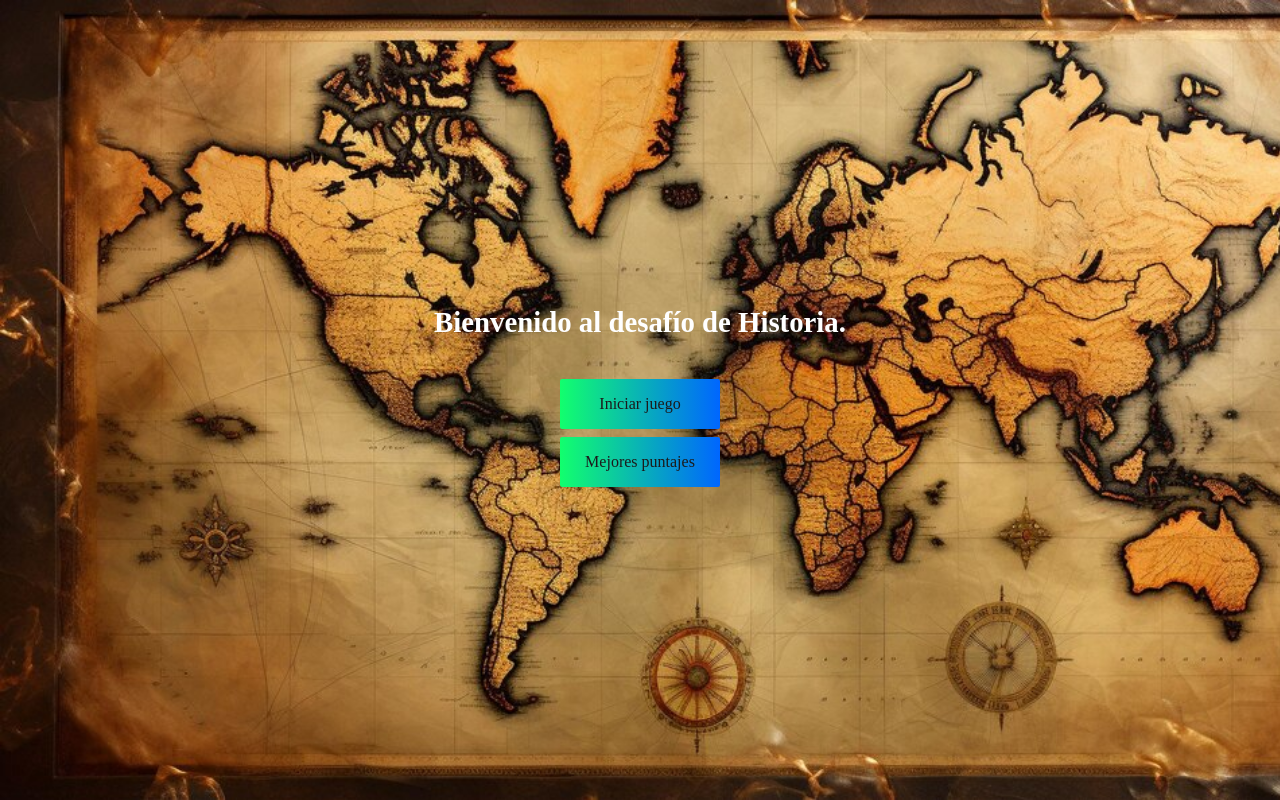
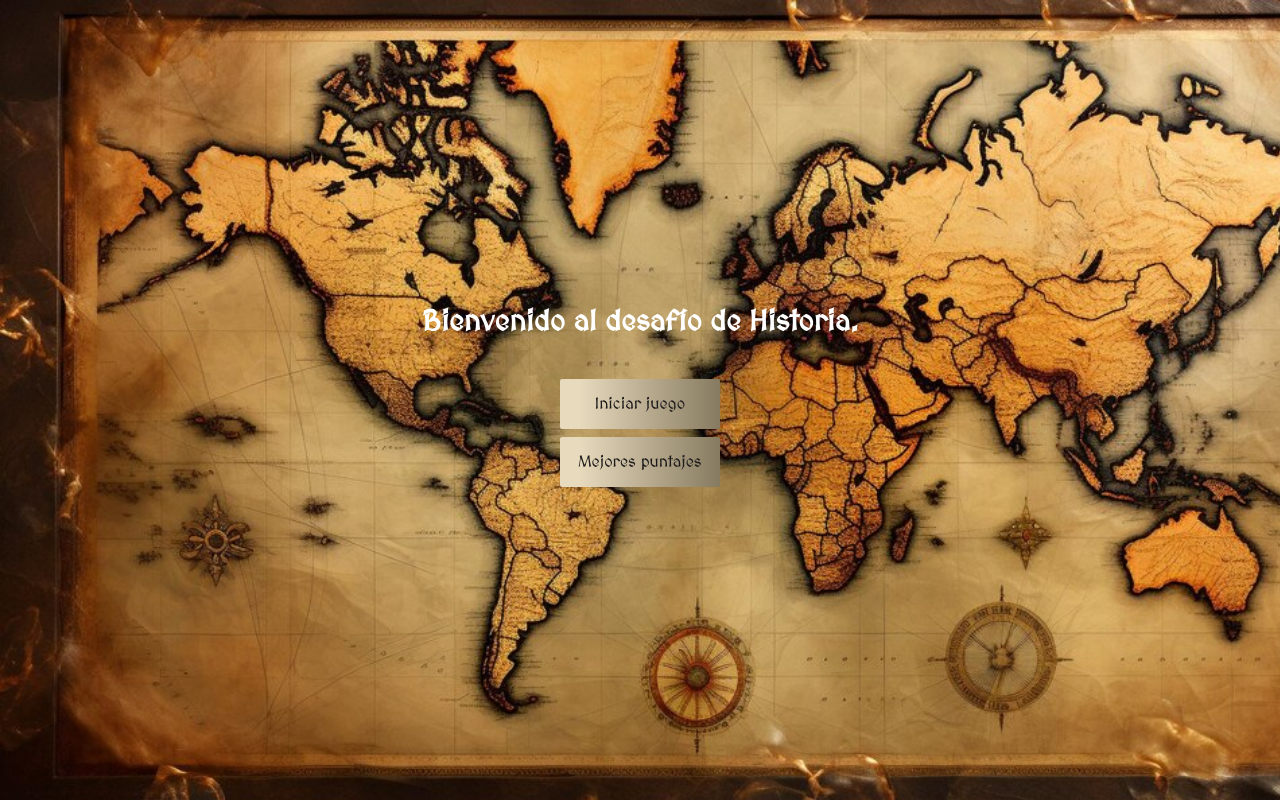
Before and after one commit to Facundo2244/proyecto-final-js-coderhouse, a plain HTML site: page index.html in a window 1280 px wide. Drawn offline with Linux system fonts and the light colour scheme.

Commit message:
estilo botones y fuentes

```diff
--- a/css/style.css
+++ b/css/style.css
@@ -1,9 +1,14 @@
 /* estilo general */
+
+@import url('https://fonts.googleapis.com/css2?family=MedievalSharp&display=swap');
+
+
 
 *{
     box-sizing: border-box;
     padding: 0;
     margin: 0;
+    font-family: 'MedievalSharp', cursive;
 }
 
 .menu-principal{
@@ -64,7 +69,8 @@ h1 {
     margin-bottom: 0.5rem;
     text-decoration: none;
     color: rgb(28, 26, 26);
-    background: linear-gradient(90deg, rgb(18, 255, 109) 0%, rgb(0, 102, 255) 100%);
+    background: rgb(232,218,189);
+    background: linear-gradient(90deg, rgba(232,218,189,1) 12%, rgba(134,122,96,1) 100%);
     border-radius: 2px;
 }
 
--- a/index.html
+++ b/index.html
@@ -5,6 +5,7 @@
     <meta name="viewport" content="width=device-width, initial-scale=1.0">
     <title>Página Principal | Juego</title>
     <link rel="stylesheet" href="./css/style.css">
+    <link rel="preconnect" href="https://fonts.googleapis.com">
 </head>
 <body class="menu-principal">
     <div class="container">
```
Also changed, not shown: pages/juego.html (+1 -0 lines).
